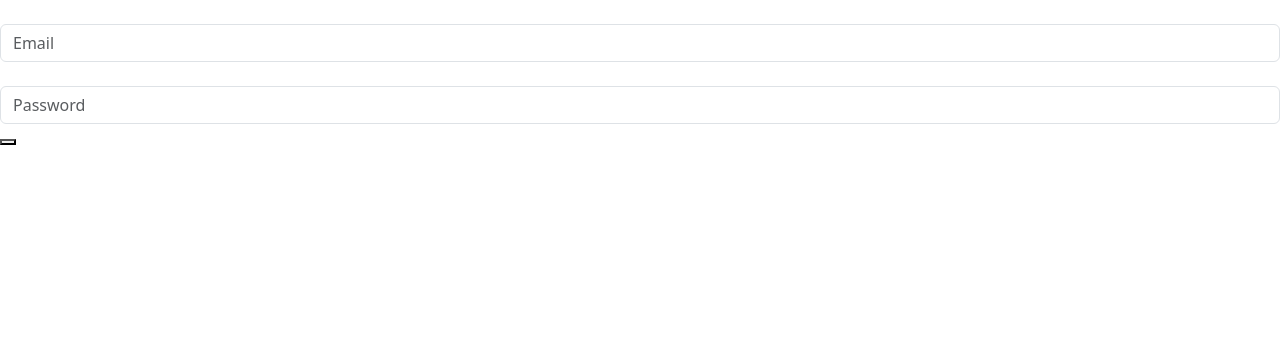
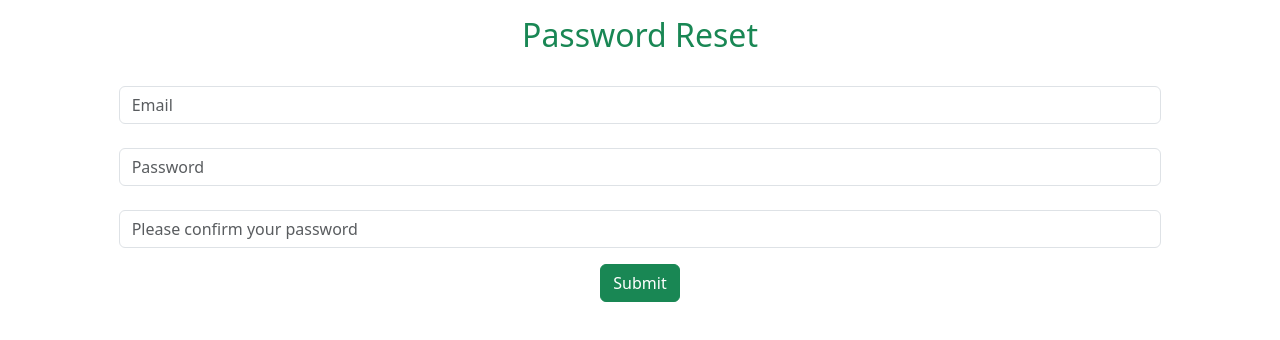
Before and after one commit to GabrieBu/adv_web_lab, a React (Vite) app in the folder weblab/: page /update in a window 1280 px wide. Shown: the top 340 px of the page. Built offline with nearby package versions, Linux system fonts and the light colour scheme; what ldrs would draw is missing.

Commit message:
Add files via upload

```diff
--- a/weblab/src/pages/UpdatePassword.jsx
+++ b/weblab/src/pages/UpdatePassword.jsx
@@ -8,11 +8,19 @@ function UpdatePassword() {
 
   function onSubmit(obj) {
     update(obj);
+    alert("Password updated successfully");
   }
 
   return (
-    <div>
+    <div className="container-fluid text-center">
+      <div className="row justify-content-center">
+        <div className="col-10">
+          <p></p>
+          <h2 className="text-success">Password Reset</h2>
           <form onSubmit={handleSubmit(onSubmit)}>
+
+
+            <div className="form-group">
               <label htmlFor="email"></label>
               <input
                 id="email"
@@ -24,22 +32,41 @@ function UpdatePassword() {
                   required: "This field is required",
                 })}
               />
+            </div>
+
+            <div className="form-group">
               <label htmlFor="password"></label>
               <input
                 id="password"
                 type="password"
                 className="form-control"
-          aria-describedby="emailHelp"
                 placeholder="Password"
                 {...register("password", {
                   required: "This field is required",
                 })}
               />
-        <button type="submit">
-          {isLoading ? "Reset password" : <Loader />}
+            </div>
+            <div className="form-group">
+              <label htmlFor="password"></label>
+              <input
+                id="password"
+                type="password"
+                className="form-control"
+                placeholder="Please confirm your password"
+                {...register("password", {
+                  required: "This field is required",
+                })}
+              />
+            </div>
+            <p></p>
+            <button type="submit" className="btn btn-success">
+              {!isLoading ? "Submit" : <Loader />}
             </button>
           </form>
         </div>
+      </div>
+    </div>
+
   );
 }
 
```
Lines whose indentation alone changed are shown as unchanged.
